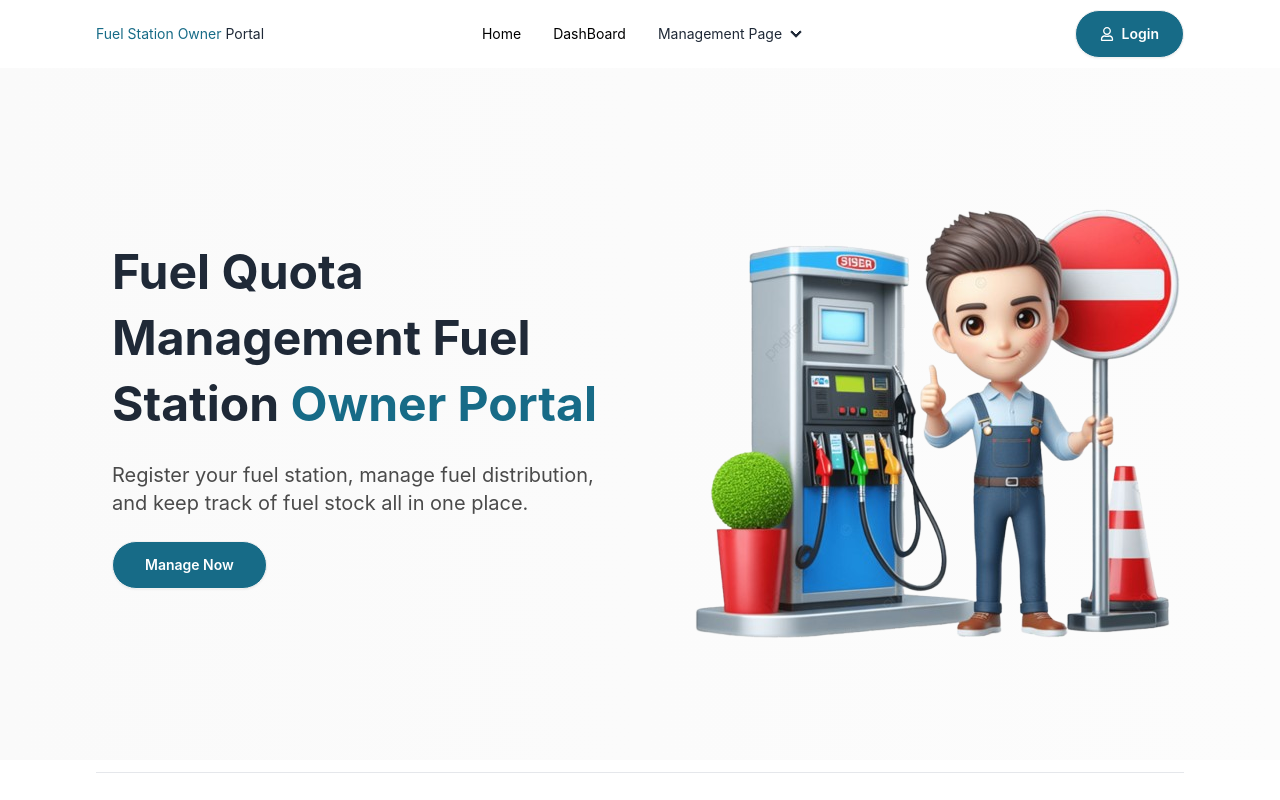
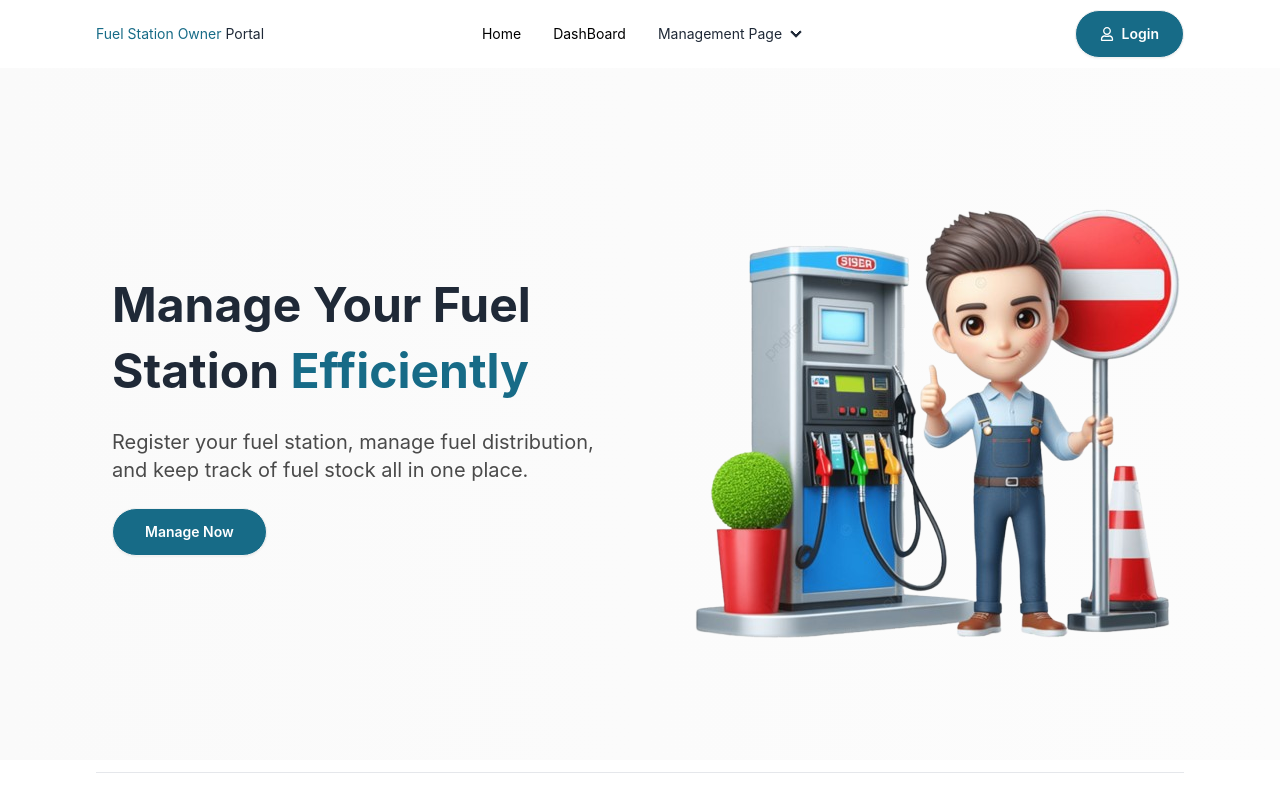
Before and after one commit to Khemz-Developer/fuel-quota-management-frontend-Project, a React (Vite) app in the folder Fuel-Station-Owner-Portal/: page / in a window 1280 px wide. Shown: the top 800 px of the page. Built offline with nearby package versions, Linux system fonts and the light colour scheme.

Commit message:
feat(fuel-station-owner-portal): minor changes in Banner

```diff
--- a/Fuel-Station-Owner-Portal/src/components/Banner.jsx
+++ b/Fuel-Station-Owner-Portal/src/components/Banner.jsx
@@ -10,8 +10,8 @@ const Banner = () => {
           {/* Text */}
           <div className="px-4 space-y-6 md:w-1/2">
             <h2 className="text-4xl font-bold leading-snug md:leading-snug md:text-5xl">
-              Fuel Quota Management Fuel Station {" "}
-              <span className=" text-green"> Owner Portal</span>
+            Manage Your Fuel Station  {" "}
+              <span className=" text-green"> Efficiently</span>
             </h2>
             <p className="text-xl text-[#4A4A4A]">
             Register your fuel station, manage fuel distribution, and keep track of fuel stock all in one place.
```
